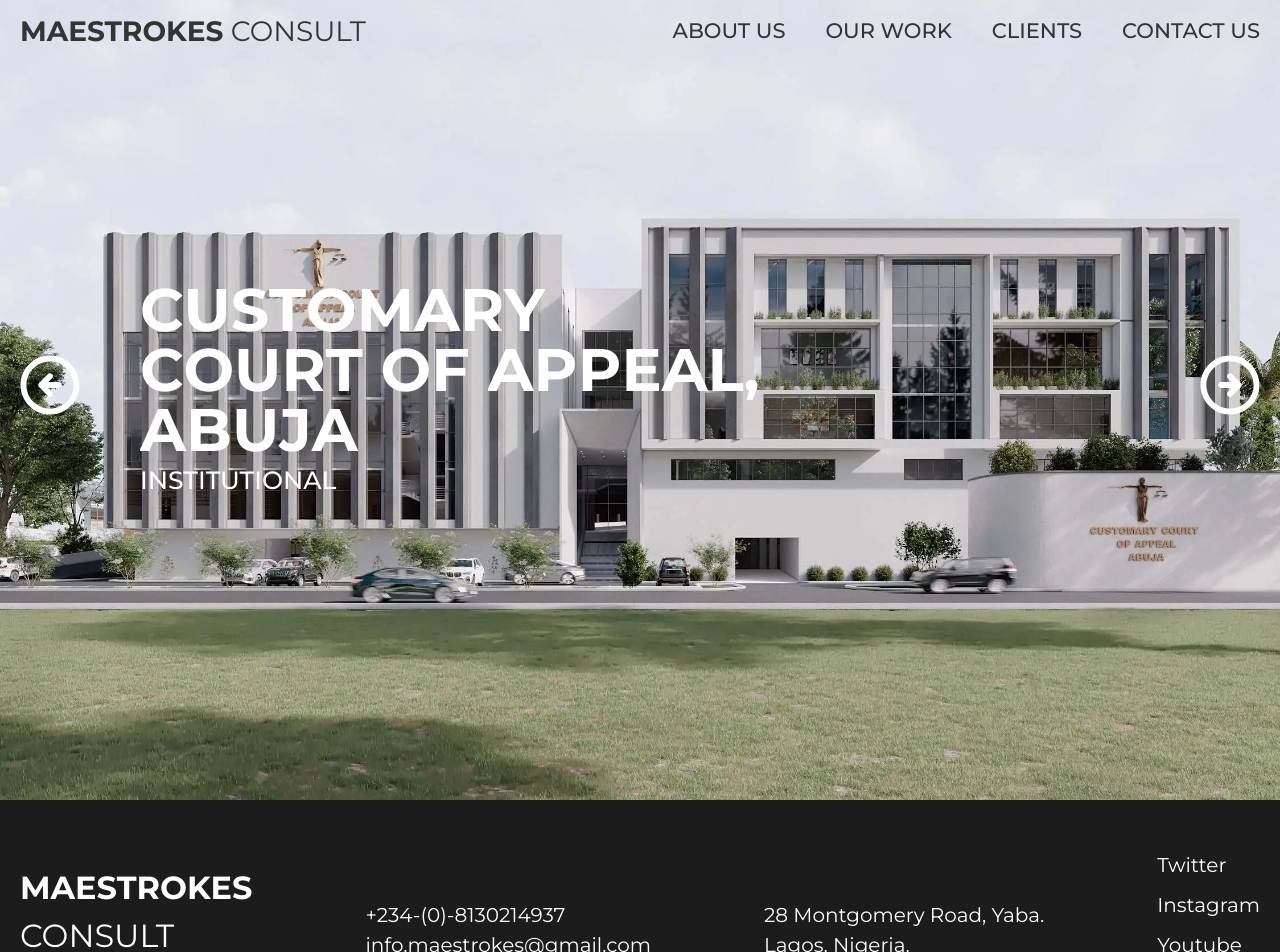
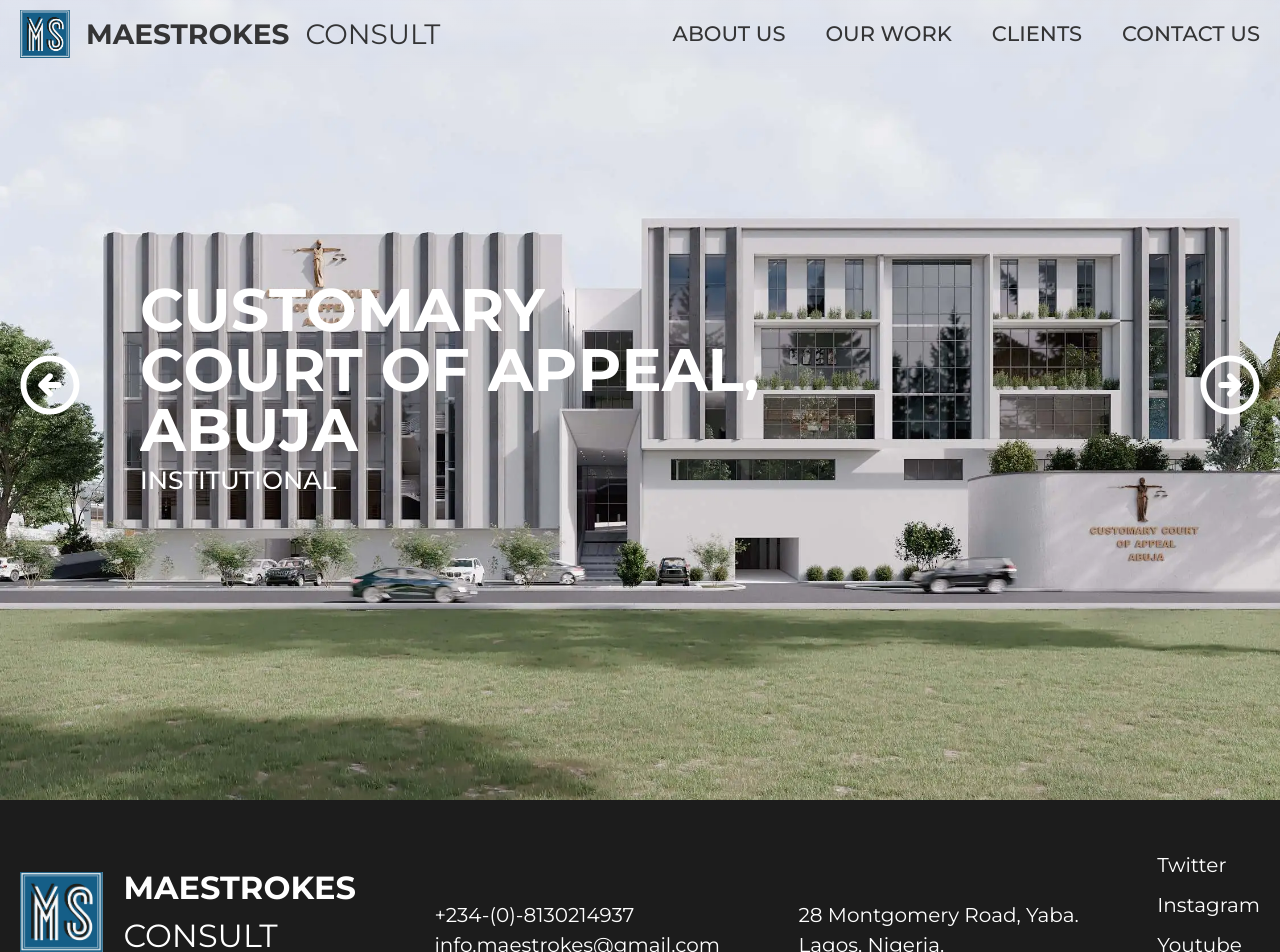
Before and after one commit to Iamronaldosunmu/maestrokes-consult, a React (Vite) app: page /home in a window 1280 px wide. Shown: the top 952 px of the page. Built offline with nearby package versions, Linux system fonts and the light colour scheme.

Commit message:
Finished adding the logo to the nav bar

```diff
--- a/src/App.css
+++ b/src/App.css
@@ -1,16 +1,16 @@
 @import url("https://fonts.googleapis.com/css2?family=Montserrat:wght@400;500;600;700;800&display=swap");
-@import url('https://fonts.googleapis.com/css2?family=Inter:wght@400;700&display=swap');
+@import url("https://fonts.googleapis.com/css2?family=Inter:wght@400;700&display=swap");
 
 body {
   font-family: "Montserrat";
 }
 
 .interFont {
-  font-family: 'Inter', sans-serif;
+  font-family: "Inter", sans-serif;
 }
 
 .timesNewRomanFont {
-  font-family:  "Times New Roman", Times, serif;
+  font-family: "Times New Roman", Times, serif;
 }
 
 .lazyLoadImageContainer img {
@@ -29,3 +29,9 @@ body {
   object-fit: cover;
   transition: filter 0.3s;
 }
+
+@media screen and (min-width: 370px) and (max-width: 1023px) {
+  .increase-font-on-mobile {
+    font-size: 18px !important;
+  }
+}
--- a/src/components/Footer/index.tsx
+++ b/src/components/Footer/index.tsx
@@ -1,16 +1,24 @@
 import { useLocation } from "react-router-dom";
 import { motion } from "framer-motion";
+import Logo from "../../assets/logo.jpg";
 
 const Footer = () => {
   const { pathname } = useLocation();
   return (
     <>
-    {pathname !== "/" && <motion.div initial={{opacity: 0}} animate={{opacity: 1, transition: {delay: 1}}} className="bg-[#1C1C1C]">
-
+      {pathname !== "/" && (
+        <motion.div
+          initial={{ opacity: 0 }}
+          animate={{ opacity: 1, transition: { delay: 1 } }}
+          className="bg-[#1C1C1C]"
+        >
           <footer className="px-[20px] max-w-[1440px] mx-auto  pt-[50px] pb-[80px] bg-[#1C1C1C] flex flex-col lg:flex-row gap-[35px] lg:gap-0 justify-between lg:items-end">
-      <p className="text-[22px] lg:text-[27px] xl:text-[32px] text-white">
+            <div className="flex gap-[20px] items-center">
+              <img className="h-[80px]" src={Logo} />
+              <p className="text-[24px] lg:text-[27px] xl:text-[32px] text-white">
                 <span className="font-bold">MAESTROKES</span> <br /> CONSULT
               </p>
+            </div>
             <div className="text-white text-[15px] xl:text-[20px]">
               <p>+234-(0)-8130214937</p>
               <p>info.maestrokes@gmail.com</p>
@@ -25,7 +33,8 @@ const Footer = () => {
               <p>Youtube </p>
             </div>
           </footer>
-    </motion.div>}
+        </motion.div>
+      )}
     </>
   );
 };
--- a/src/components/Navbar/index.tsx
+++ b/src/components/Navbar/index.tsx
@@ -2,6 +2,7 @@ import { useState, useEffect } from "react";
 import NavLink from "./NavLink";
 import { motion } from "framer-motion";
 import { useLocation, useNavigate } from "react-router-dom";
+import Logo from "../../assets/logo.jpg";
 
 const NavBar = () => {
   const [mobileNavOpen, setMobileNavOpen] = useState(false);
@@ -11,7 +12,7 @@ const NavBar = () => {
   const [inPageTransition, setInPageTransition] = useState(false);
 
   const changePage = (route: string) => {
-    setTimeout(() => navigate(route), 2000)
+    setTimeout(() => navigate(route), 2000);
     setInPageTransition(true);
     setTimeout(() => {
       setMobileNavOpen(false);
@@ -65,11 +66,16 @@ const NavBar = () => {
           <motion.nav
             initial={{ opacity: 0 }}
             animate={{ opacity: 1, transition: { duration: 0.4 } }}
+            style={{background: "linear-gradient(to bottom, rgba(255,255,255,0.12), rgba(255,255,255,0.0))", backdropFilter: "blur(3px)", paddingBottom: pathname == "/home" ? 10 : 0}}
             className="text-[#252525] text-opacity-[0.92] max-w-[1440px] px-[20px]  mx-auto pt-[20px] lg:pt-[10px] flex items-center justify-between"
           >
-            <p onClick={() => navigate("/home")} className=" text-[18px] xl:text-[28px] z-20 cursor-pointer">
-              <span className="font-bold">MAESTROKES</span> CONSULT
-            </p>
+            <div
+              onClick={() => navigate("/home")}
+              className=" increase-font-on-mobile text-[15.4px]  md:text-[18px] xl:text-[28px] z-20 cursor-pointer flex gap-[8px] sm:gap-[16px] items-center"
+            >
+              <img className="w-[30px] md:w-[50px]" src={Logo} />
+              <div className="font-bold">MAESTROKES</div> CONSULT
+            </div>
             <div className="gap-[40px] hidden lg:flex">
               <NavLink
                 setInPageTransition={setInPageTransition}
```
Also changed, not shown: src/assets/logo.jpg (added). Lines whose indentation alone changed are shown as unchanged.
